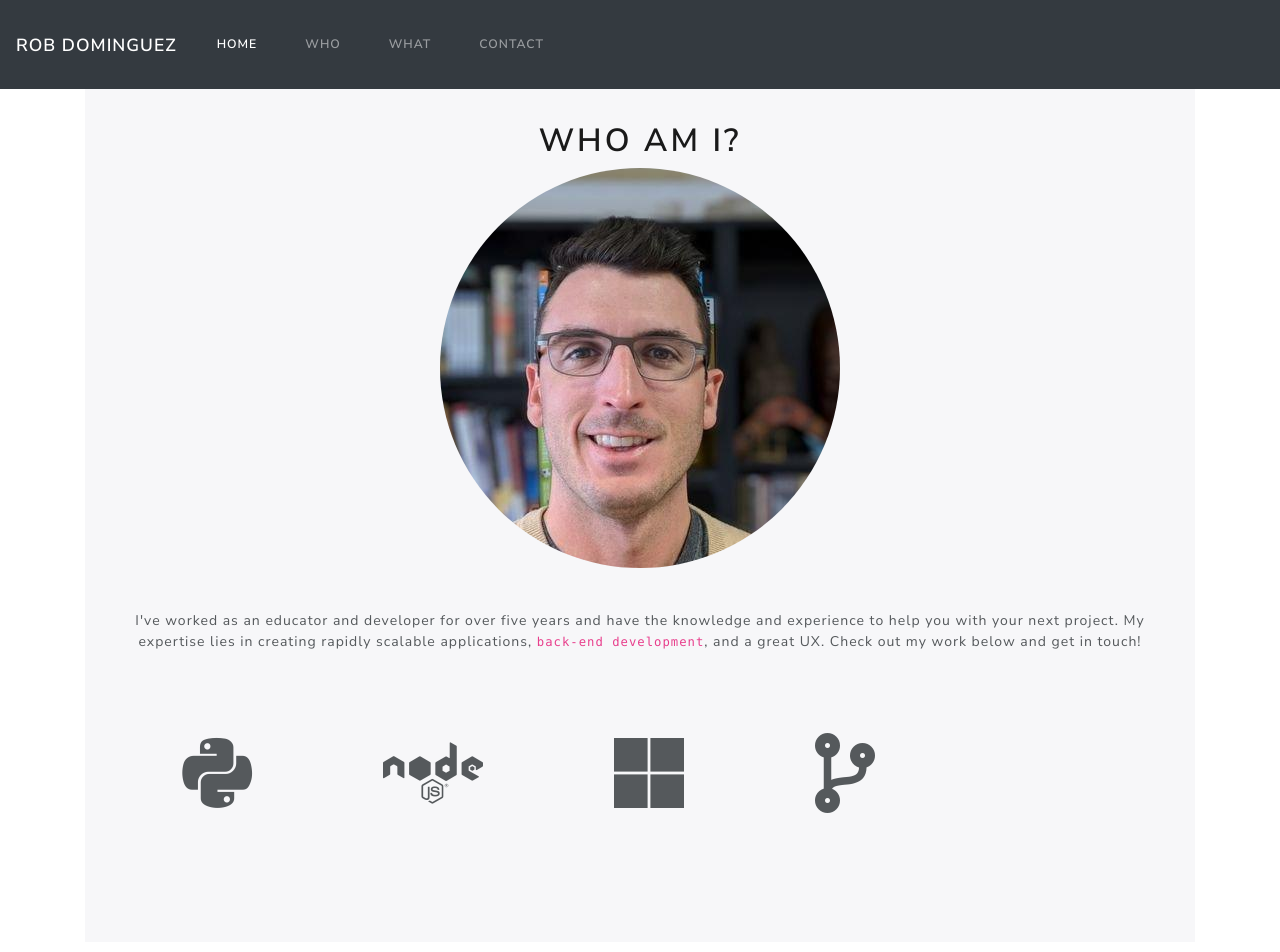
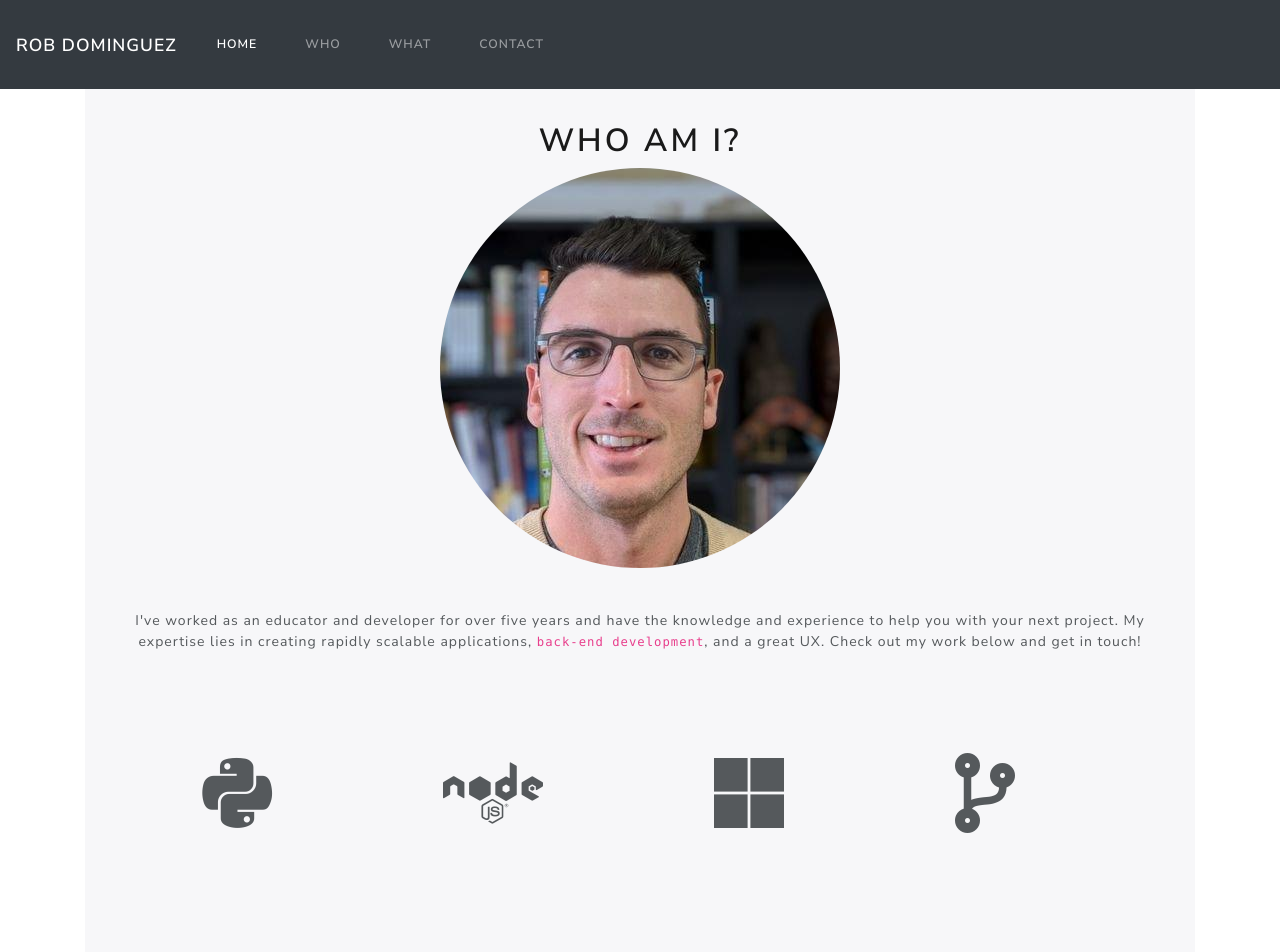
Before and after one commit to robertjdominguez/profile, a plain HTML site: page index.html in a window 1280 px wide. Shown: the top 952 px of the page. Drawn offline with nearby package versions, Linux system fonts and the light colour scheme.

Commit message:
Update index.html

```diff
--- a/index.html
+++ b/index.html
@@ -51,10 +51,10 @@
           <p>I've worked as an educator and developer for over five years and have the knowledge and experience to help you with your next project.
             My expertise lies in creating rapidly scalable applications, <code>back-end development</code>, and a great UX. Check out my work below and get in touch!</p>
             <div class="row">
-              <i class="fab fa-python" style="font-size:80px; padding:65px"></i>
-              <i class="fab fa-node" style="font-size:80px; padding:65px"></i>
-              <i class="fab fa-microsoft" style="font-size:80px; padding:65px"></i>
-              <i class="fas fa-code-branch" style="font-size:80px; padding:65px"></i>
+              <i class="fab fa-python" style="font-size:80px; padding:85px"></i>
+              <i class="fab fa-node" style="font-size:80px; padding:85px"></i>
+              <i class="fab fa-microsoft" style="font-size:80px; padding:85px"></i>
+              <i class="fas fa-code-branch" style="font-size:80px; padding:85px"></i>
             </div>
         </div>
       </div>
```
